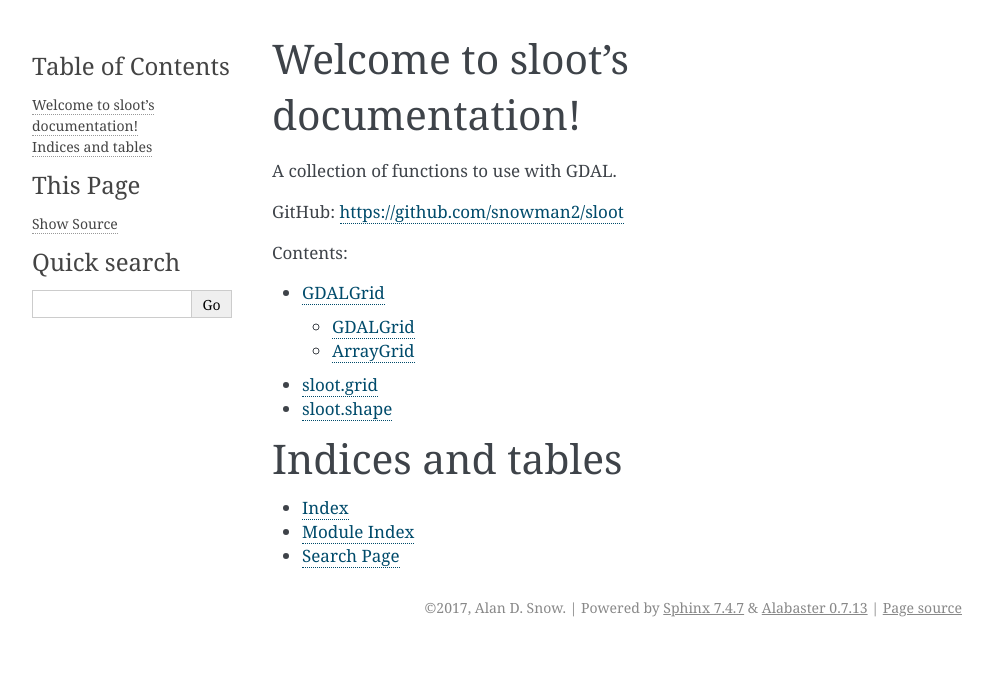
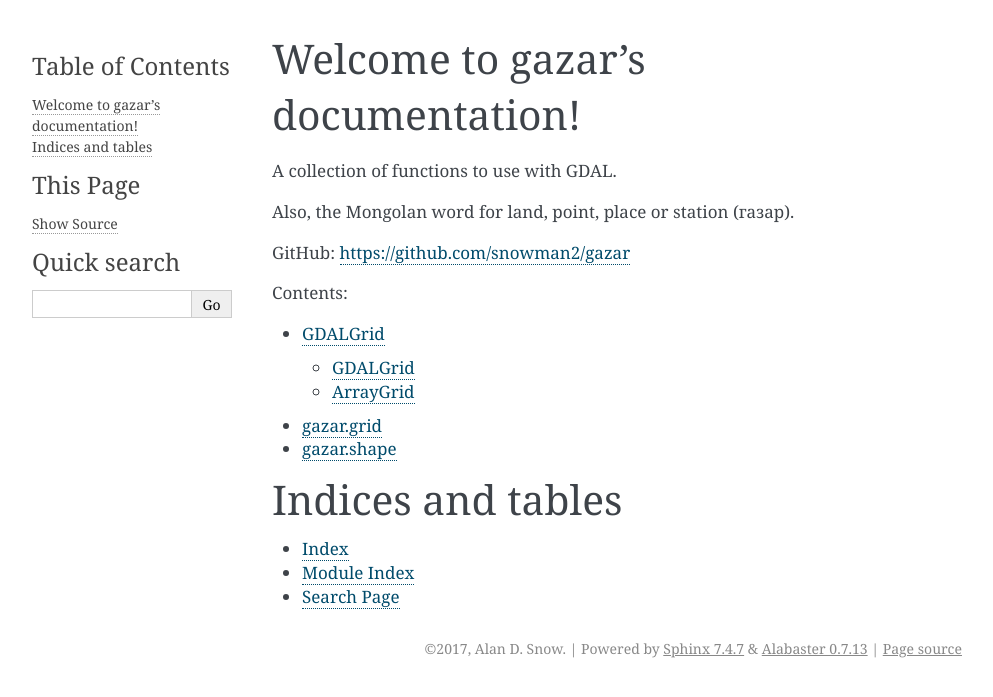
Before and after one commit to erdc/gazar, a Sphinx documentation site: the page built from docs/index.rst, in a window 1280 px wide. Shown: the top 697 px of the page, without its empty margins (148-1141 px from the left). Built offline with Sphinx 7.4.7, drawn with Linux system fonts in a browser that asks for light colours.

Commit message:
additional renaming; added Mongolian info.

```diff
--- a/docs/conf.py
+++ b/docs/conf.py
@@ -117,7 +117,7 @@ html_static_path = ['_static']
 # -- Options for HTMLHelp output ------------------------------------------
 
 # Output file base name for HTML help builder.
-htmlhelp_basename = 'slootdoc'
+htmlhelp_basename = 'gazardoc'
 
 
 # -- Options for LaTeX output ---------------------------------------------
--- a/docs/gdalgrid.rst
+++ b/docs/gdalgrid.rst
@@ -6,7 +6,7 @@ GDALGrid
 ========
 A Python wrapper for the :func:`gdal.Dataset` with additionaly functonality.
 
-.. autoclass:: sloot.grid.GDALGrid
+.. autoclass:: gazar.grid.GDALGrid
     :members:
 
 ArrayGrid
@@ -14,6 +14,6 @@ ArrayGrid
 Class for constructing a GDALGrid from an array.
 
 
-.. autoclass:: sloot.grid.ArrayGrid
+.. autoclass:: gazar.grid.ArrayGrid
     :members:
     :show-inheritance:
--- a/docs/grid.rst
+++ b/docs/grid.rst
@@ -1,11 +1,11 @@
 **********
-sloot.grid
+gazar.grid
 **********
 
-.. autofunction:: sloot.grid.utm_proj_from_latlon
+.. autofunction:: gazar.grid.utm_proj_from_latlon
 
-.. autofunction:: sloot.grid.geotransform_from_yx
+.. autofunction:: gazar.grid.geotransform_from_yx
 
-.. autofunction:: sloot.grid.resample_grid
+.. autofunction:: gazar.grid.resample_grid
 
-.. autofunction:: sloot.grid.gdal_reproject
+.. autofunction:: gazar.grid.gdal_reproject
--- a/docs/index.rst
+++ b/docs/index.rst
@@ -1,14 +1,16 @@
-.. sloot documentation master file, created by
+.. gazar documentation master file, created by
    sphinx-quickstart on Mon May  1 14:53:08 2017.
    You can adapt this file completely to your liking, but it should at least
    contain the root `toctree` directive.
 
-Welcome to sloot's documentation!
+Welcome to gazar's documentation!
 =================================
 
 A collection of functions to use with GDAL.
 
-GitHub: https://github.com/snowman2/sloot
+Also, the Mongolan word for land, point, place or station (газар).
+
+GitHub: https://github.com/snowman2/gazar
 
 .. toctree::
    :maxdepth: 2
--- a/docs/shape.rst
+++ b/docs/shape.rst
@@ -1,7 +1,7 @@
 ***********
-sloot.shape
+gazar.shape
 ***********
 
-.. autofunction:: sloot.shape.reproject_layer
+.. autofunction:: gazar.shape.reproject_layer
 
-.. autofunction:: sloot.shape.rasterize_shapefile
+.. autofunction:: gazar.shape.rasterize_shapefile
```
Also changed, not shown: README.md (+10 -8 lines), conda-requirements.txt (+5 -5 lines).
